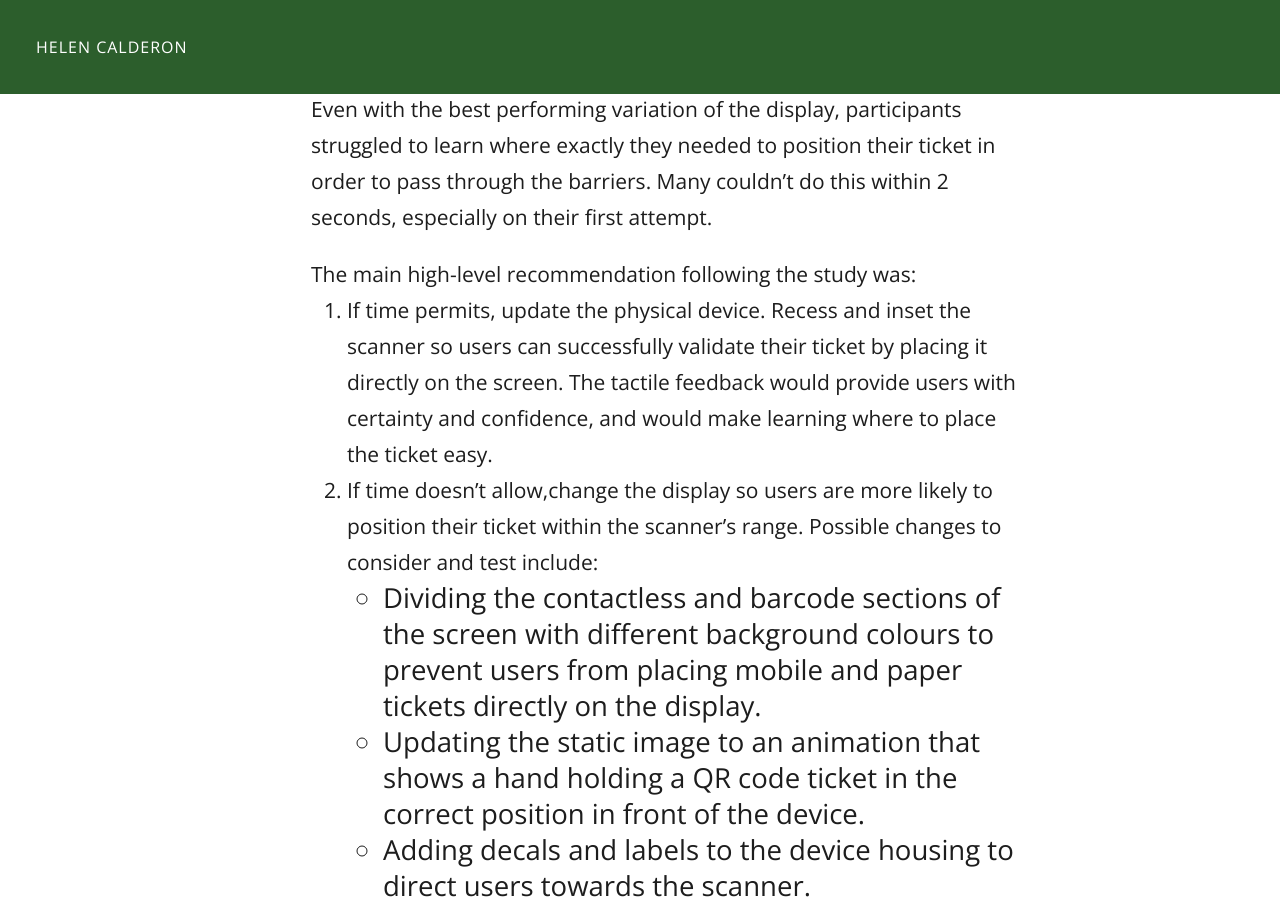
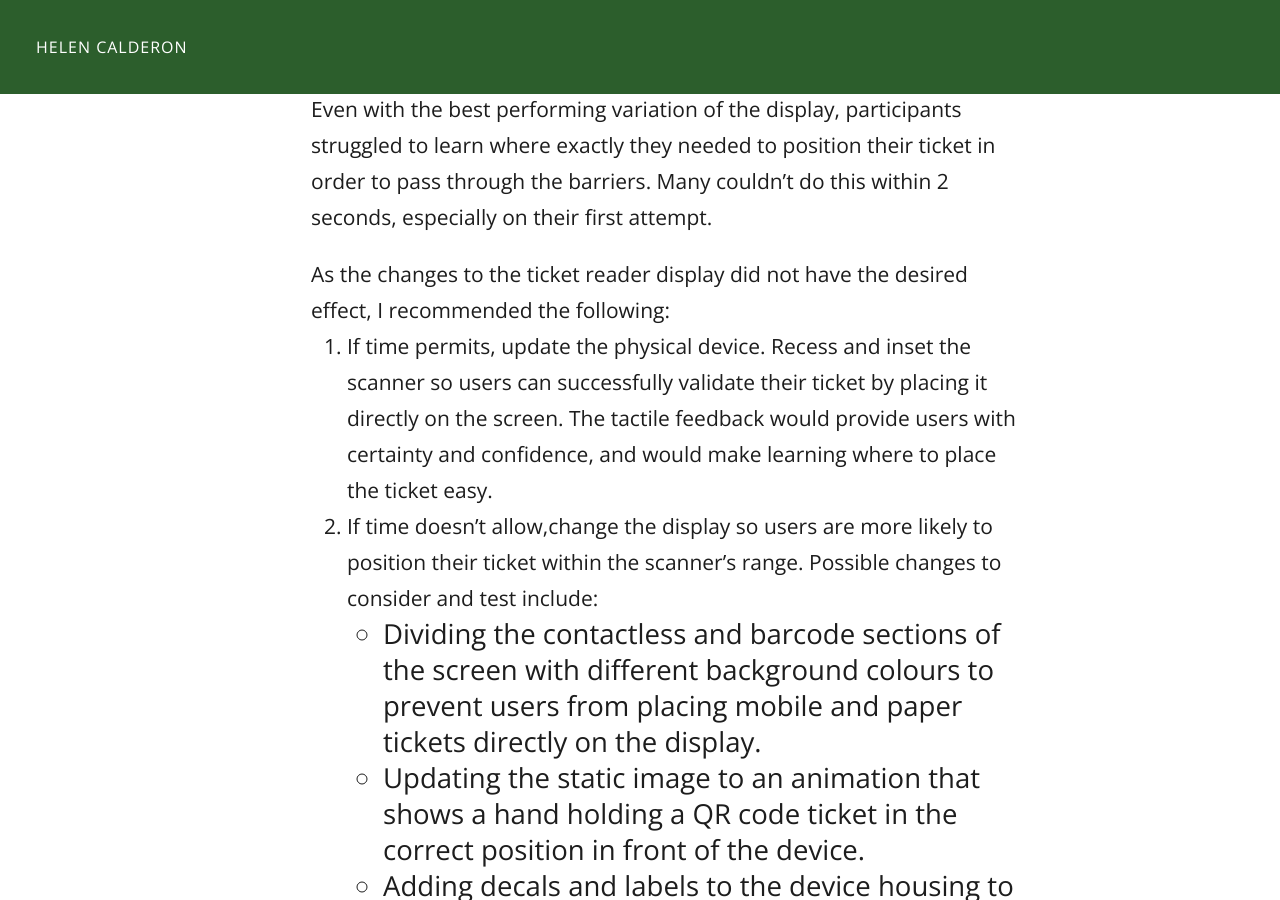
Before and after one commit to helencalderon/helenc, a Jekyll site: the page built from _posts/2020-01-12-new-york-transit-ticket-reader.md, in a window 1280 px wide and 900 px high, scrolled down 4637 px. Built offline with Jekyll 4.4.1, drawn with Linux system fonts in a browser that asks for light colours.

Commit message:
Update 2020-01-12-new-york-transit-ticket-reader.md

```diff
--- a/_posts/2020-01-12-new-york-transit-ticket-reader.md
+++ b/_posts/2020-01-12-new-york-transit-ticket-reader.md
@@ -56,7 +56,7 @@ After finishing the testing I reviewed the session notes together with the stude
 
 Of all the different screens tested, participants were more likely to validate their ticket with one displaying a QR-code in the lower half of the device. The placement and range of the scanner meant users needed to hover their ticket a few centimeters above the lower edge of the device. Even with the best performing variation of the display, participants struggled to learn where exactly they needed to position their ticket in order to pass through the barriers. Many couldn’t do this within 2 seconds, especially on their first attempt.
 
-The main high-level recommendation following the study was:
+As the changes to the ticket reader display did not have the desired effect, I recommended the following:
 {: .list}
 
 1.	If time permits, update the physical device. Recess and inset the scanner so users can successfully validate their ticket by placing it directly on the screen. The tactile feedback would provide users with certainty and confidence, and would make learning where to place the ticket easy.
@@ -67,6 +67,8 @@ The main high-level recommendation following the study was:
 
 My written report provided additional detailed findings and recommendations for the ticket barrier &ndash; its height, lights, and sounds; the device housing; the display; and planned turnstiles. While there weren’t enough participants to produce statistically representative results, we also provided time on task for each participant.
 
+![Ticket reader report](../img/ticket-reader-report.png)
+
 ## Outcome ##
 The New York Transit Authority started rolling out the first phase of new ticket readers in 2019. To start these have been limited to contactless, Apple Pay and Google Pay while the mobile app and paper QR tickets remain in development.  The client has since returned to the lab to conduct further user research into possible future ticket readers.
 
```
